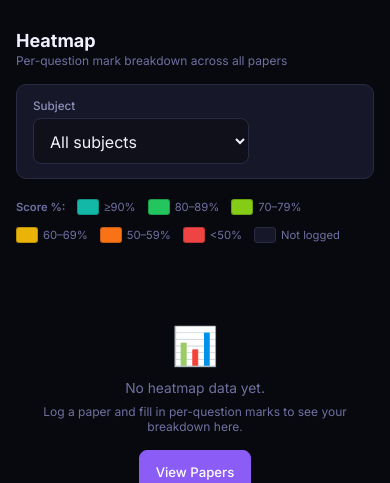
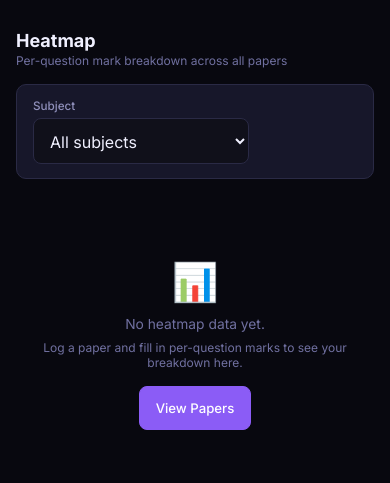
Before and after one commit to vineigenphase/Telos, a Flask app: page /heatmap in a window 390 px wide. Shown: the top 483 px of the page. Run offline with Flask 3, Linux system fonts and the light colour scheme; the visitor is signed in with stand-in values (Sample User, id 1); data that the repository does not hold is empty; some libraries are stand-ins or nearby versions.

Commit message:
Phase 0.6: verify responsive fixes in-browser, hide grid legend on phones
Re-ran the Chrome audit at 320/390/768/1024/1440 after the previous commit:
overflow is 0 everywhere (768px /papers was 251px before the min-width:0 fix).

Tap-target measurement needed a correction to be meaningful. The audit runs in
a desktop Chrome, so (hover:hover) and (pointer:fine) matches even inside a
narrow iframe, and the compact desktop sizes were being measured as if they
were phone sizes. Re-measured with that media block stripped out — which is
what a touch device actually gets — and every screen is clean: no element
under 44px, no input under 16px, at every width.

Also: the heatmap colour legend describes the grid, so it was pointless on
phones where the grid is replaced by the topic list. It now hides with the
grid. First attempt reused .heatmap-grid for this and broke the legend into a
vertical stack at >=640 (that class is display:block); it has its own
.heatmap-legend class now, flex at >=640, hidden below.

Co-Authored-By: Claude Opus 5 <noreply@anthropic.com>

```diff
--- a/static/css/telos.css
+++ b/static/css/telos.css
@@ -445,6 +445,7 @@ textarea.form-control { resize: vertical; min-height: 80px; }
 /* ── Heatmap ─────────────────────────────────────────────────────────────── */
 .heatmap-container { overflow-x: auto; -webkit-overflow-scrolling: touch; }
 .heatmap-grid { display: none; }        /* phones get the topic list instead */
+.heatmap-legend { display: none; }      /* it describes the grid, so it goes too */
 
 .heatmap-table { border-collapse: separate; border-spacing: 3px; font-size: 0.75rem; }
 .heatmap-table th { color: var(--muted); font-weight: 500; padding: 4px 6px; text-align: center; }
@@ -859,6 +860,7 @@ textarea.form-control { resize: vertical; min-height: 80px; }
   .q-row .q-topic { grid-column: auto; }
 
   .heatmap-grid { display: block; }
+  .heatmap-legend { display: flex; }
   .topic-list.mobile-only { display: none; }
 
   .entry-flow { max-width: 480px; margin: 0 auto; min-height: 0; }
--- a/templates/heatmap.html
+++ b/templates/heatmap.html
@@ -47,8 +47,8 @@
     </form>
   </div>
 
-  <!-- Colour legend -->
-  <div style="display:flex; gap:12px; align-items:center; margin-bottom:20px; flex-wrap:wrap; font-size:0.75rem; color:var(--muted);">
+  <!-- Colour legend — describes the grid, so it hides with the grid on phones -->
+  <div class="heatmap-legend" style="gap:12px; align-items:center; margin-bottom:20px; flex-wrap:wrap; font-size:0.75rem; color:var(--muted);">
     <span style="font-weight:600;">Score %:</span>
     {% for cls, label in [('pct-90','≥90%'),('pct-80','80–89%'),('pct-70','70–79%'),('pct-60','60–69%'),('pct-50','50–59%'),('pct-0','<50%')] %}
     <span style="display:flex;align-items:center;gap:5px;">
```
